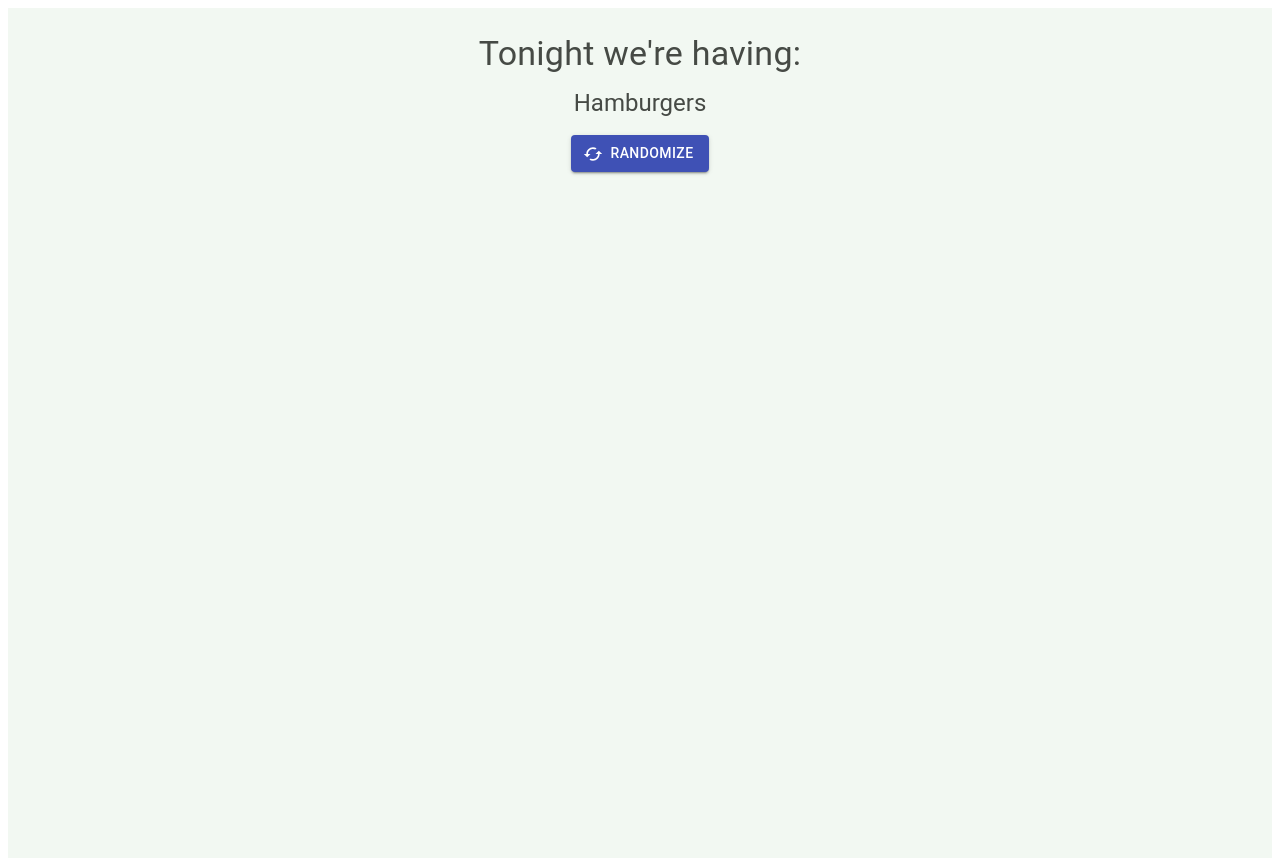
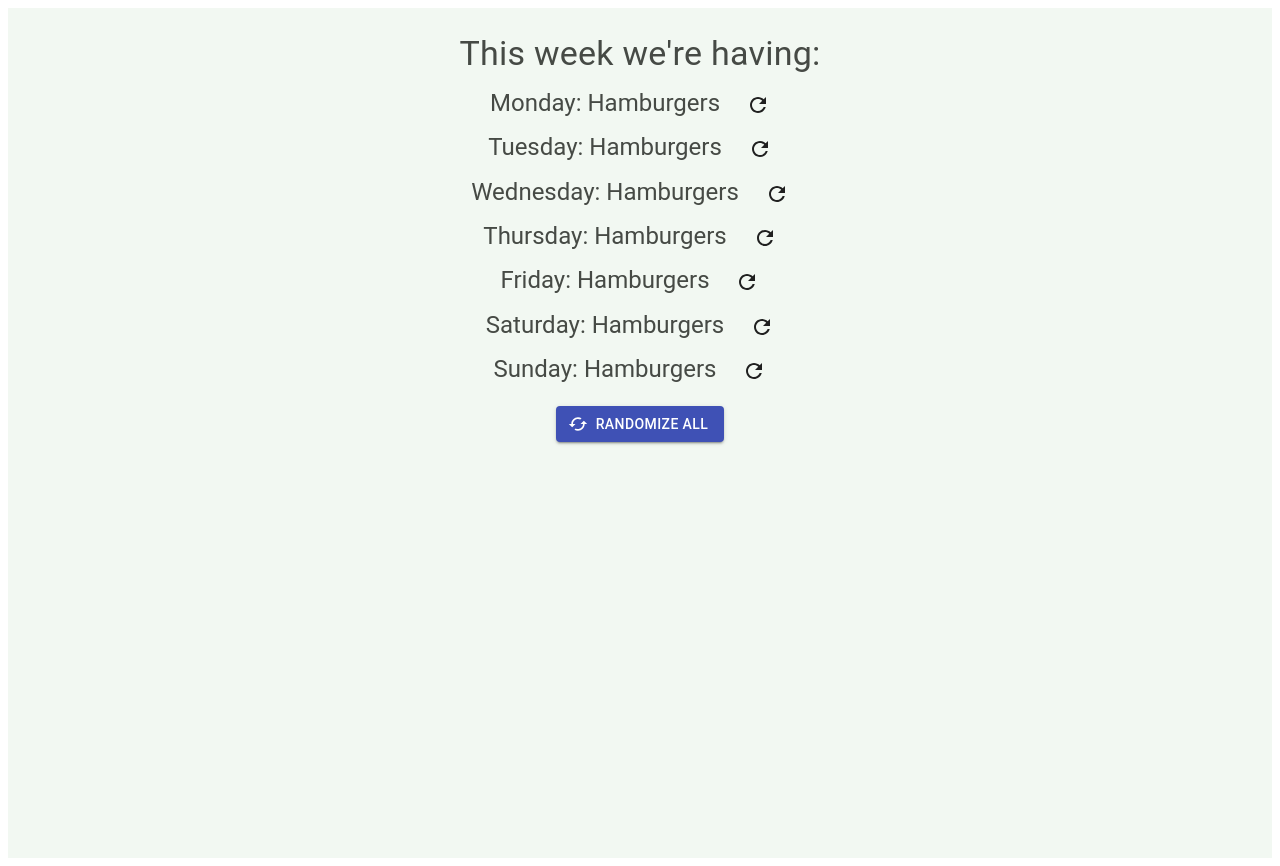
Before and after one commit to Trevor2492/meal-prep, a React (Create React App) app: page / in a window 1280 px wide. Built offline with nearby package versions, Linux system fonts and the light colour scheme.

Commit message:
added more days of the week so user can plan an entire week with only 1 click. Added refresh button to each day item but haven't added logic

```diff
--- a/src/App.js
+++ b/src/App.js
@@ -5,6 +5,7 @@ import { makeStyles } from "@material-ui/core/styles";
 import Button from "@material-ui/core/Button";
 import CachedIcon from "@material-ui/icons/Cached";
 import Typography from "@material-ui/core/Typography";
+import RefreshIcon from "@material-ui/icons/Refresh";
 
 const useStyles = makeStyles((theme) => ({
   button: {
@@ -16,23 +17,74 @@ const useStyles = makeStyles((theme) => ({
 }));
 
 function App() {
-  let [meal, setMeal] = useState(0);
+  let [monday, setMonday] = useState(0);
+  let [tuesday, setTuesday] = useState(0);
+  let [wednesday, setWednesday] = useState(0);
+  let [thursday, setThursday] = useState(0);
+  let [friday, setFriday] = useState(0);
+  let [saturday, setSaturday] = useState(0);
+  let [sunday, setSunday] = useState(0);
   const classes = useStyles();
 
   const handleClick = () => {
-    // sets num to be a random integer that represents an index number from mealList
-    let num = Math.floor(Math.random() * mealList.length);
+    // sets each day of the week to be a random integer that represents an index number from mealList
 
-    return setMeal(num);
+    setMonday(Math.floor(Math.random() * mealList.length));
+    setTuesday(Math.floor(Math.random() * mealList.length));
+    setWednesday(Math.floor(Math.random() * mealList.length));
+    setThursday(Math.floor(Math.random() * mealList.length));
+    setFriday(Math.floor(Math.random() * mealList.length));
+    setSaturday(Math.floor(Math.random() * mealList.length));
+    setSunday(Math.floor(Math.random() * mealList.length));
+    return;
   };
 
   return (
     <div className="App">
       <Typography className={classes.typography} variant="h4" gutterBottom>
-        Tonight we're having:
+        This week we're having:
       </Typography>
       <Typography className={classes.typography} variant="h5" gutterBottom>
-        {mealList[meal]}
+        Monday: {mealList[monday]}{" "}
+        <Button>
+          <RefreshIcon />
+        </Button>
+      </Typography>
+      <Typography className={classes.typography} variant="h5" gutterBottom>
+        Tuesday: {mealList[tuesday]}{" "}
+        <Button>
+          <RefreshIcon />
+        </Button>
+      </Typography>
+      <Typography className={classes.typography} variant="h5" gutterBottom>
+        Wednesday: {mealList[wednesday]}{" "}
+        <Button>
+          <RefreshIcon />
+        </Button>
+      </Typography>
+      <Typography className={classes.typography} variant="h5" gutterBottom>
+        Thursday: {mealList[thursday]}{" "}
+        <Button>
+          <RefreshIcon />
+        </Button>
+      </Typography>
+      <Typography className={classes.typography} variant="h5" gutterBottom>
+        Friday: {mealList[friday]}{" "}
+        <Button>
+          <RefreshIcon />
+        </Button>
+      </Typography>
+      <Typography className={classes.typography} variant="h5" gutterBottom>
+        Saturday: {mealList[saturday]}{" "}
+        <Button>
+          <RefreshIcon />
+        </Button>
+      </Typography>
+      <Typography className={classes.typography} variant="h5" gutterBottom>
+        Sunday: {mealList[sunday]}{" "}
+        <Button>
+          <RefreshIcon />
+        </Button>
       </Typography>
       <Button
         variant="contained"
@@ -41,7 +93,7 @@ function App() {
         startIcon={<CachedIcon />}
         onClick={() => handleClick()}
       >
-        Randomize
+        Randomize All
       </Button>
     </div>
   );
```
